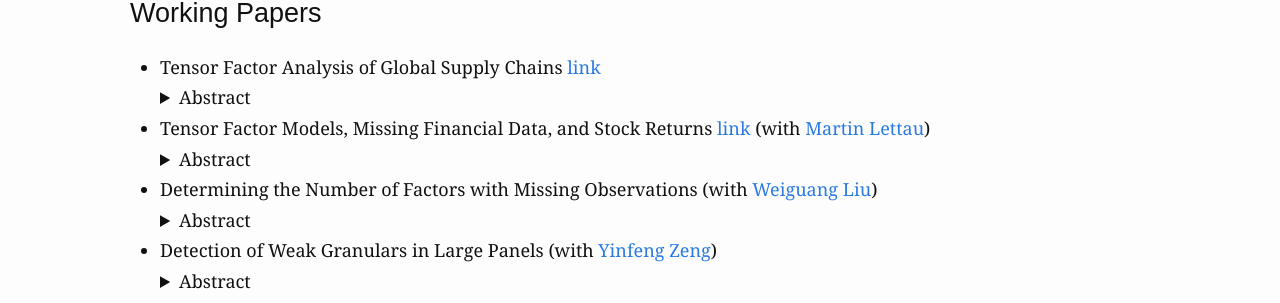
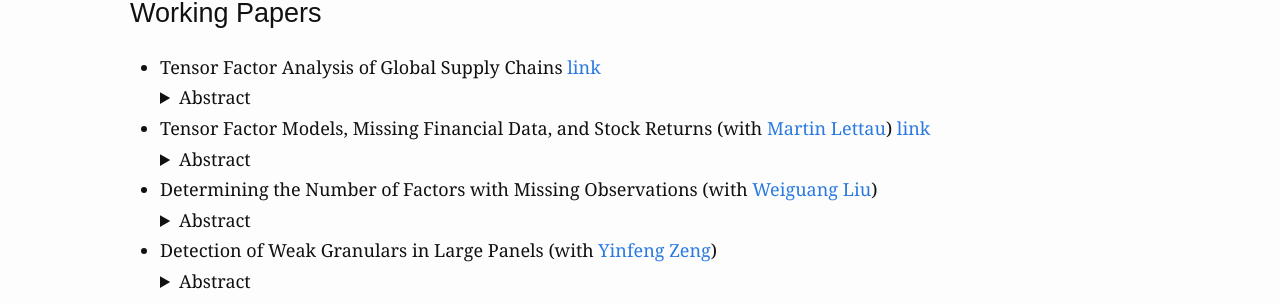
Before and after one commit to zhaocheng-zhang/zhaocheng-zhang.github.io, a Jekyll site: the page built from research.md, in a window 1280 px wide. Shown: the part 394-697 px from the top of the page. Built offline with Jekyll 4.4.1, drawn with Linux system fonts in a browser that asks for light colours.

```diff
--- a/research.md
+++ b/research.md
@@ -21,7 +21,7 @@ slug: /research
     This paper develops and estimates a semi-parametric tensor factor model for high-dimensional data where latent factor loadings are flexible, non-parametric functions of time-varying covariates. We introduce this framework to analyze a pressing economic problem: the identification of systematic risks in global supply chains. Applying the model to a five-dimensional country-industry level dataset (2000-2014), the empirical analysis reveals that a small number of latent factors—interpreted as major trade hubs like China and the U.S.—explain the vast majority of the network's variation. The results demonstrate that exposures to these systematic risk factors are strongly driven by observable economic characteristics such as economic size and productive capability. This research provides both a novel econometric tool for dynamic, multi-dimensional data and new insights into the evolving structure of the global economy.
     </p>
     </details>
-* Tensor Factor Models, Missing Financial Data, and Stock Returns [link](https://www.dropbox.com/scl/fi/9e25f7iw8dh5w41nlway8/TFM_stock_zhaocheng.pdf?rlkey=5beav3cgaysqcegnns774hpb1&st=mso72apy&dl=0) (with [Martin Lettau](https://haas.berkeley.edu/faculty/lettau-martin/))
+* Tensor Factor Models, Missing Financial Data, and Stock Returns (with [Martin Lettau](https://haas.berkeley.edu/faculty/lettau-martin/)) [link](https://www.dropbox.com/scl/fi/9e25f7iw8dh5w41nlway8/TFM_stock_zhaocheng.pdf?rlkey=5beav3cgaysqcegnns774hpb1&st=mso72apy&dl=0)
     <details>
     <summary>Abstract</summary>
     <p>
```
